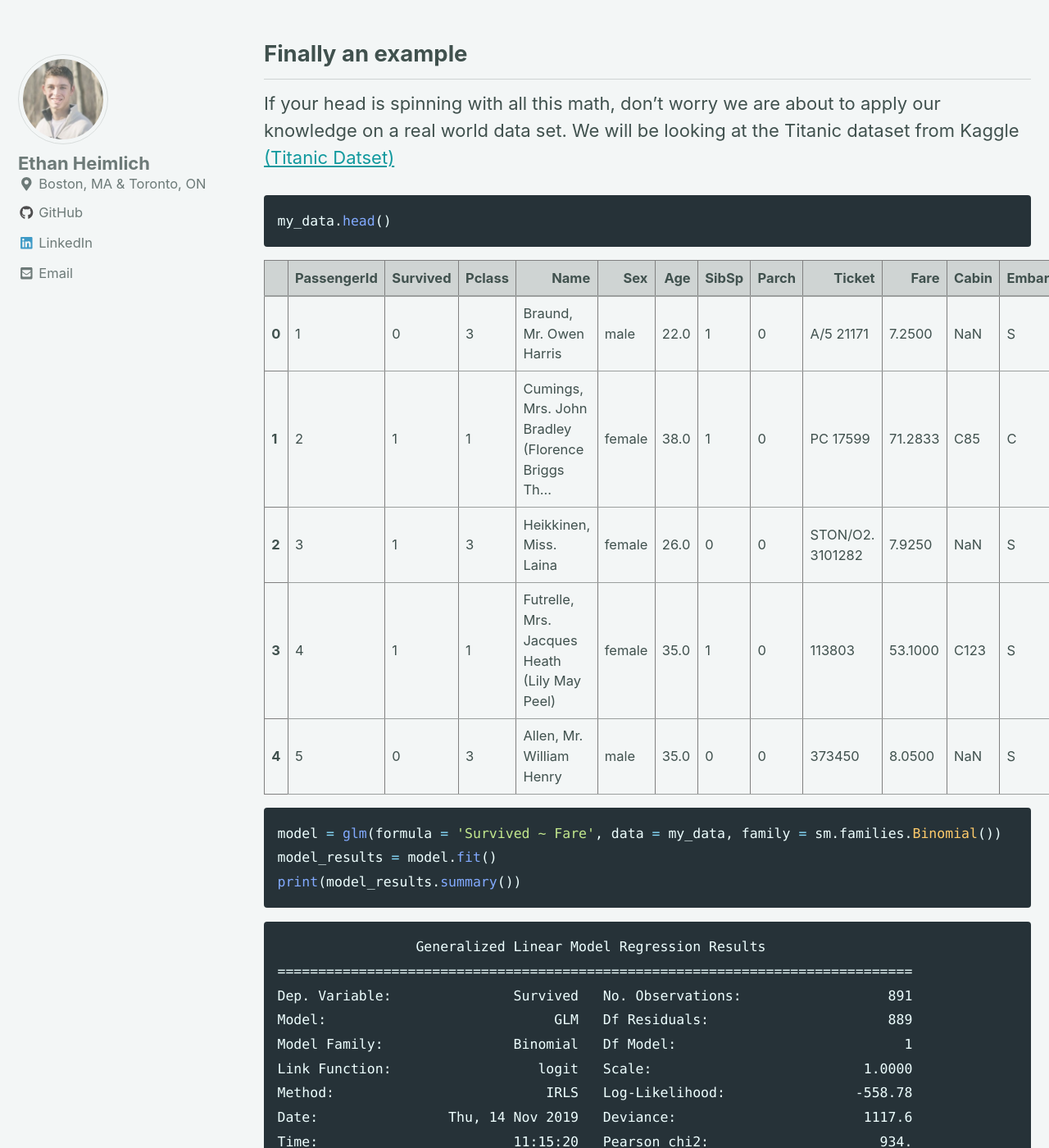
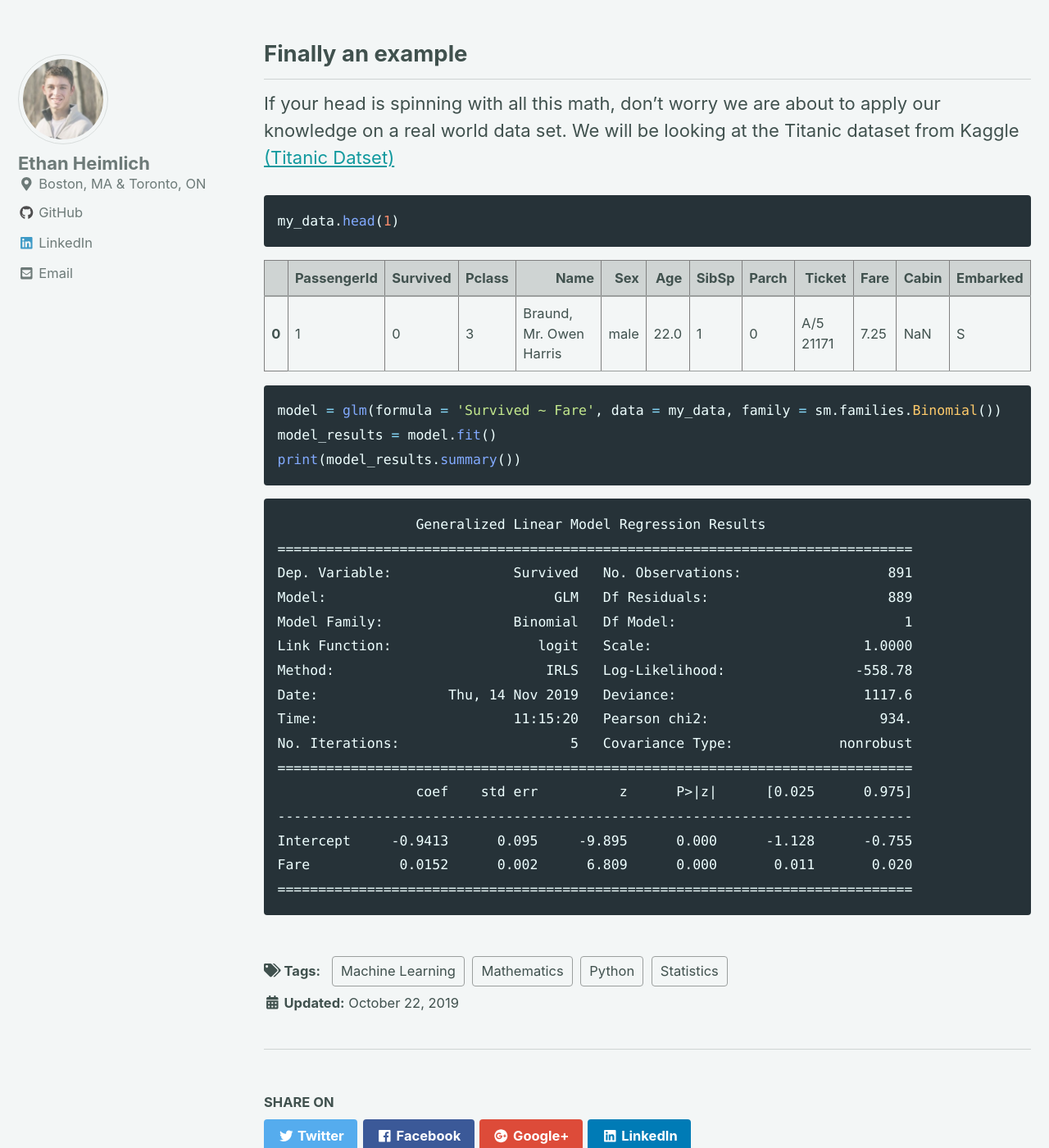
Before and after one commit to eheimlich/eheimlich.github.io, a Jekyll site: the page built from _posts/2019-10-22-generalized_linear_models.md, in a window 1280 px wide and 1400 px high, scrolled down 4967 px. Shown: the whole window at 82% size. Built offline with Jekyll 4.4.1, drawn with Linux system fonts in a browser that asks for light colours; cached includes are drawn as plain includes; nearby versions of some CDN libraries; formulas are drawn with MathJax 3.

Commit message:
Added small changes

```diff
--- a/_posts/2019-10-22-generalized_linear_models.md
+++ b/_posts/2019-10-22-generalized_linear_models.md
@@ -162,67 +162,7 @@ my_data.head()
       <td>1</td>
       <td>0</td>
       <td>A/5 21171</td>
-      <td>7.2500</td>
-      <td>NaN</td>
-      <td>S</td>
-    </tr>
-    <tr>
-      <th>1</th>
-      <td>2</td>
-      <td>1</td>
-      <td>1</td>
-      <td>Cumings, Mrs. John Bradley (Florence Briggs Th...</td>
-      <td>female</td>
-      <td>38.0</td>
-      <td>1</td>
-      <td>0</td>
-      <td>PC 17599</td>
-      <td>71.2833</td>
-      <td>C85</td>
-      <td>C</td>
-    </tr>
-    <tr>
-      <th>2</th>
-      <td>3</td>
-      <td>1</td>
-      <td>3</td>
-      <td>Heikkinen, Miss. Laina</td>
-      <td>female</td>
-      <td>26.0</td>
-      <td>0</td>
-      <td>0</td>
-      <td>STON/O2. 3101282</td>
-      <td>7.9250</td>
-      <td>NaN</td>
-      <td>S</td>
-    </tr>
-    <tr>
-      <th>3</th>
-      <td>4</td>
-      <td>1</td>
-      <td>1</td>
-      <td>Futrelle, Mrs. Jacques Heath (Lily May Peel)</td>
-      <td>female</td>
-      <td>35.0</td>
-      <td>1</td>
-      <td>0</td>
-      <td>113803</td>
-      <td>53.1000</td>
-      <td>C123</td>
-      <td>S</td>
-    </tr>
-    <tr>
-      <th>4</th>
-      <td>5</td>
-      <td>0</td>
-      <td>3</td>
-      <td>Allen, Mr. William Henry</td>
-      <td>male</td>
-      <td>35.0</td>
-      <td>0</td>
-      <td>0</td>
-      <td>373450</td>
-      <td>8.0500</td>
+      <td>7.25</td>
       <td>NaN</td>
       <td>S</td>
     </tr>
```
Also changed, not shown: other parts of _posts/2019-10-22-generalized_linear_models.md (+1 -1 lines).
